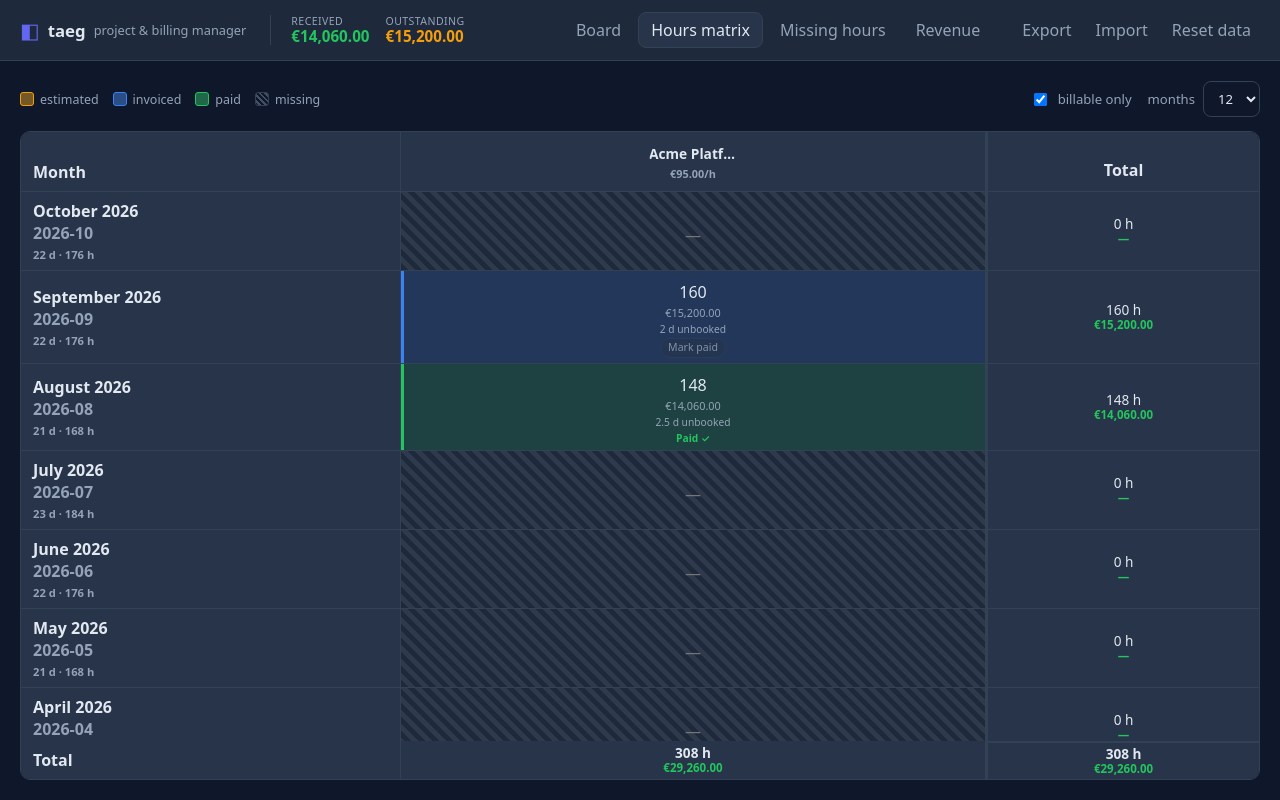
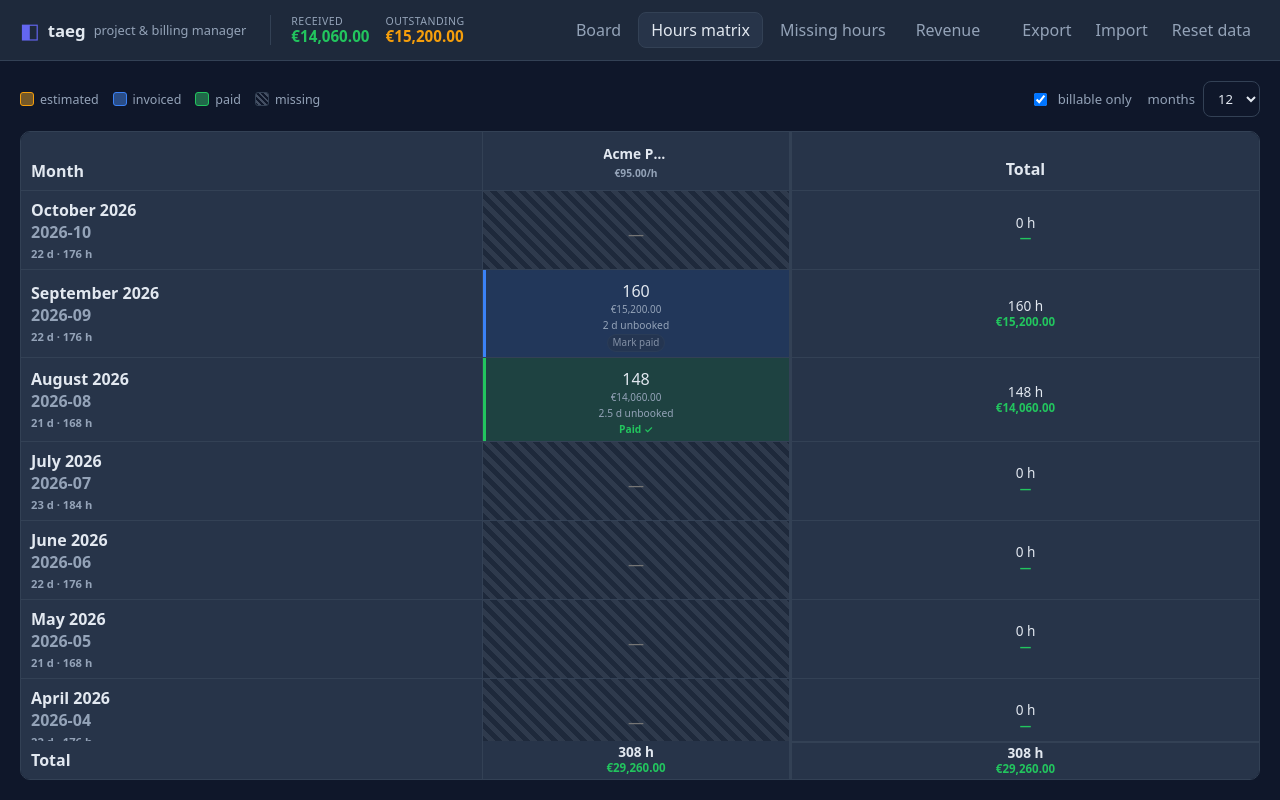
Before and after one commit to michas2/taeg, a React (Vite) app: page / in a window 1280 px wide. Both pictures are taken after a click on the button "Hours matrix". Built offline with nearby package versions, Linux system fonts and the light colour scheme.

Commit message:
fix: enforce narrow matrix columns via fixed table layout and wrapping cells

```diff
--- a/src/views/Matrix.css
+++ b/src/views/Matrix.css
@@ -76,6 +76,7 @@
 table.matrix {
   border-collapse: separate;
   border-spacing: 0;
+  table-layout: fixed;
   width: max-content;
   min-width: 100%;
   background: var(--surface);
@@ -112,9 +113,10 @@ table.matrix thead th {
   z-index: 1;
   background: var(--surface-2);
   text-align: left !important;
-  white-space: nowrap;
-  padding: 8px 12px !important;
-  min-width: 120px;
+  white-space: normal;
+  padding: 8px 10px !important;
+  width: 108px;
+  min-width: 108px;
 }
 
 .corner {
@@ -122,7 +124,9 @@ table.matrix thead th {
 }
 
 .col-head {
-  min-width: 58px;
+  width: 72px;
+  min-width: 72px;
+  max-width: 72px;
   padding: 10px 3px !important;
 }
 
@@ -134,7 +138,7 @@ table.matrix thead th {
   padding: 0;
   font-size: 0.86rem;
   cursor: pointer;
-  max-width: 88px;
+  max-width: 66px;
   overflow: hidden;
   text-overflow: ellipsis;
   white-space: nowrap;
@@ -146,9 +150,10 @@ table.matrix thead th {
 }
 
 .col-sub {
-  font-size: 0.68rem;
+  font-size: 0.64rem;
   margin-top: 2px;
-  white-space: nowrap;
+  white-space: normal;
+  overflow-wrap: anywhere;
 }
 
 .row-workdays {
@@ -162,6 +167,8 @@ table.matrix thead th {
   padding: 0 !important;
   text-align: center;
   vertical-align: middle;
+  width: 72px;
+  max-width: 72px;
 }
 
 .cell-missing {
@@ -214,11 +221,16 @@ table.matrix thead th {
   flex-direction: column;
   align-items: center;
   gap: 2px;
-  padding: 0 4px 5px;
+  padding: 0 2px 5px;
+  max-width: 100%;
 }
 
 .cell-foot .cell-amount {
   padding-bottom: 0;
+  font-size: 0.62rem;
+  white-space: normal;
+  overflow-wrap: anywhere;
+  line-height: 1.2;
 }
 
 .cell-unbooked {
@@ -232,10 +244,12 @@ table.matrix thead th {
 }
 
 .cell-action {
-  font-size: 0.66rem;
-  padding: 1px 7px;
+  font-size: 0.62rem;
+  padding: 1px 5px;
   border-radius: 999px;
-  line-height: 1.5;
+  line-height: 1.4;
+  white-space: normal;
+  max-width: 100%;
   opacity: 0.5;
   transition: opacity 0.12s, background 0.12s, border-color 0.12s;
 }
```
